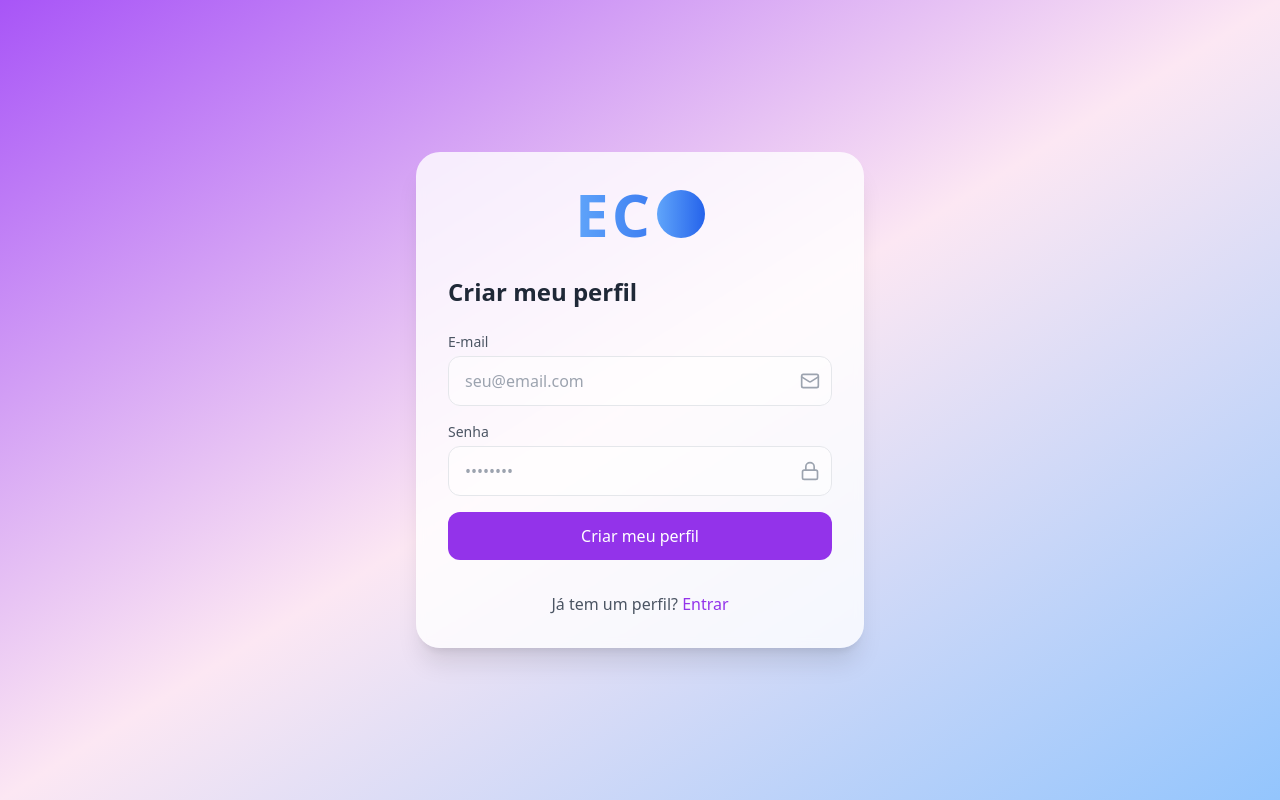
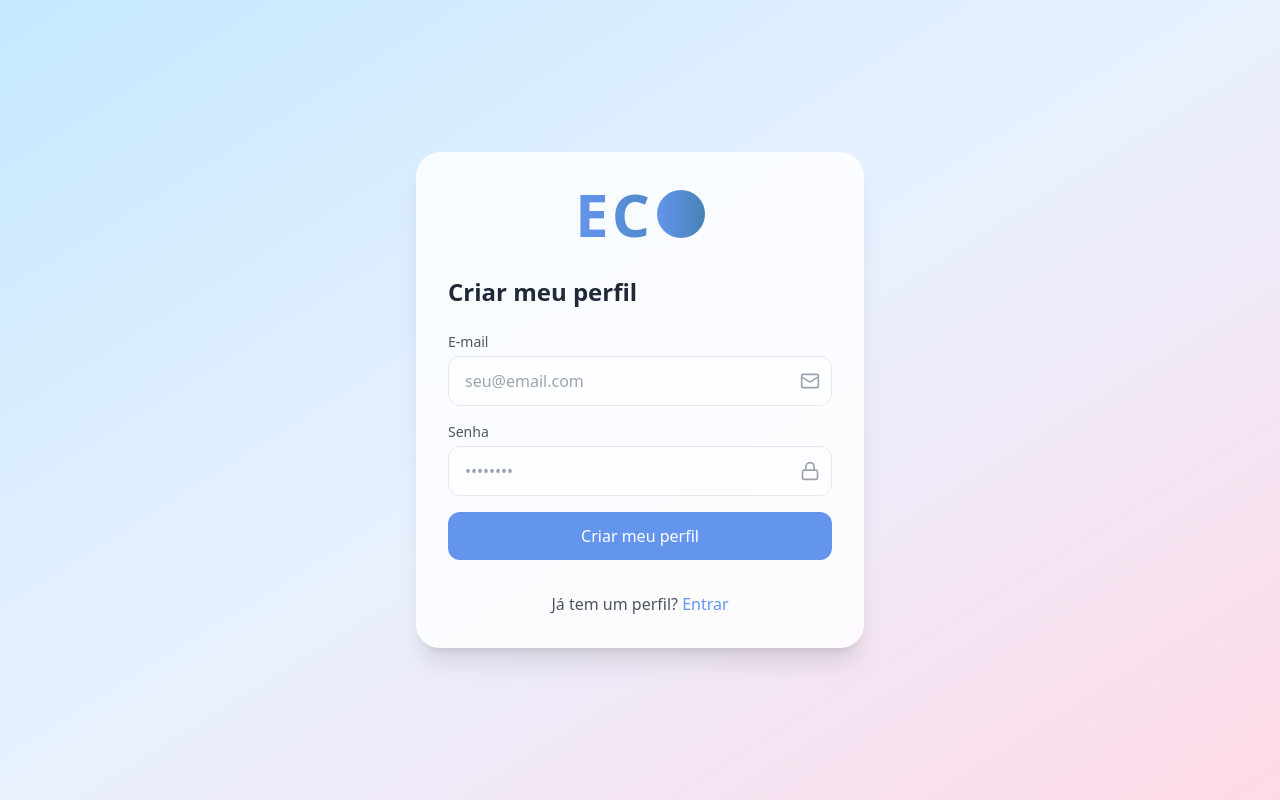
Before and after one commit to Bigajax/ECO, a React (Vite) app: page /signup in a window 1280 px wide. Built offline with nearby package versions, Linux system fonts and the light colour scheme.

Commit message:
Update SignUp.tsx

```diff
--- a/src/components/SignUp.tsx
+++ b/src/components/SignUp.tsx
@@ -35,11 +35,11 @@ function SignUp() {
   };
 
   return (
-    <div className="min-h-screen bg-gradient-to-br from-purple-500 via-pink-100 to-blue-300 flex items-center justify-center p-4">
+    <div className="min-h-screen bg-gradient-to-br from-[#c5e8ff] via-[#e9f1ff] to-[#ffd9e6] animate-gradient-x flex items-center justify-center p-4">
       <div className="w-full max-w-md bg-white/80 backdrop-blur-sm rounded-3xl p-8 shadow-xl">
         <div className="flex justify-center mb-8">
-          <div className="text-6xl font-bold tracking-wider bg-gradient-to-r from-blue-400 to-blue-600 bg-clip-text text-transparent flex items-center">
-            EC<div className="w-12 h-12 rounded-full bg-gradient-to-r from-blue-400 to-blue-600 ml-1"></div>
+          <div className="text-6xl font-bold tracking-wider bg-gradient-to-r from-[#6495ED] to-[#4682B4] bg-clip-text text-transparent flex items-center">
+            EC<div className="w-12 h-12 rounded-full bg-gradient-to-r from-[#6495ED] to-[#4682B4] ml-1"></div>
           </div>
         </div>
 
@@ -54,7 +54,7 @@ function SignUp() {
                 id="email"
                 value={email}
                 onChange={(e) => setEmail(e.target.value)}
-                className="w-full px-4 py-3 rounded-xl bg-white/50 border border-gray-200 focus:outline-none focus:ring-2 focus:ring-purple-500"
+                className="w-full px-4 py-3 rounded-xl bg-white/50 border border-gray-200 focus:outline-none focus:ring-2 focus:ring-[#6495ED]"
                 placeholder="seu@email.com"
                 required
               />
@@ -71,7 +71,7 @@ function SignUp() {
                 id="password"
                 value={password}
                 onChange={(e) => setPassword(e.target.value)}
-                className="w-full px-4 py-3 rounded-xl bg-white/50 border border-gray-200 focus:outline-none focus:ring-2 focus:ring-purple-500"
+                className="w-full px-4 py-3 rounded-xl bg-white/50 border border-gray-200 focus:outline-none focus:ring-2 focus:ring-[#6495ED]"
                 placeholder="••••••••"
                 required
               />
@@ -81,7 +81,7 @@ function SignUp() {
 
           <button
             type="submit"
-            className="w-full bg-purple-600 text-white py-3 rounded-xl hover:bg-purple-700 transition-colors font-medium"
+            className="w-full bg-[#6495ED] text-white py-3 rounded-xl hover:bg-[#4682B4] transition-colors font-medium"
             disabled={loading}
           >
             {loading ? 'Criando perfil...' : 'Criar meu perfil'}
@@ -91,7 +91,7 @@ function SignUp() {
         <div className="mt-8 text-center">
           <p className="text-gray-600">
             Já tem um perfil?{' '}
-            <button onClick={() => navigate('/login')} className="text-purple-600 hover:text-purple-700">
+            <button onClick={() => navigate('/login')} className="text-[#6495ED] hover:text-[#4682B4]">
               Entrar
             </button>
           </p>
```
